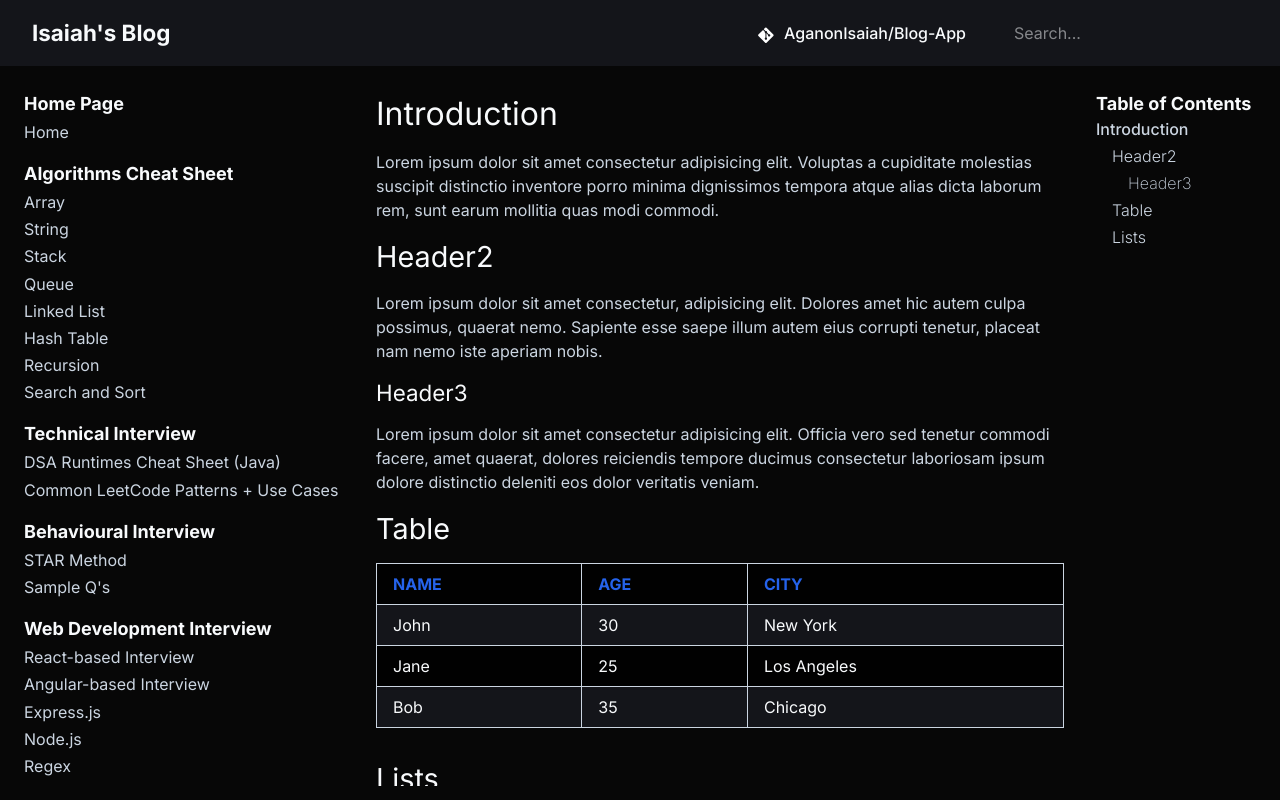
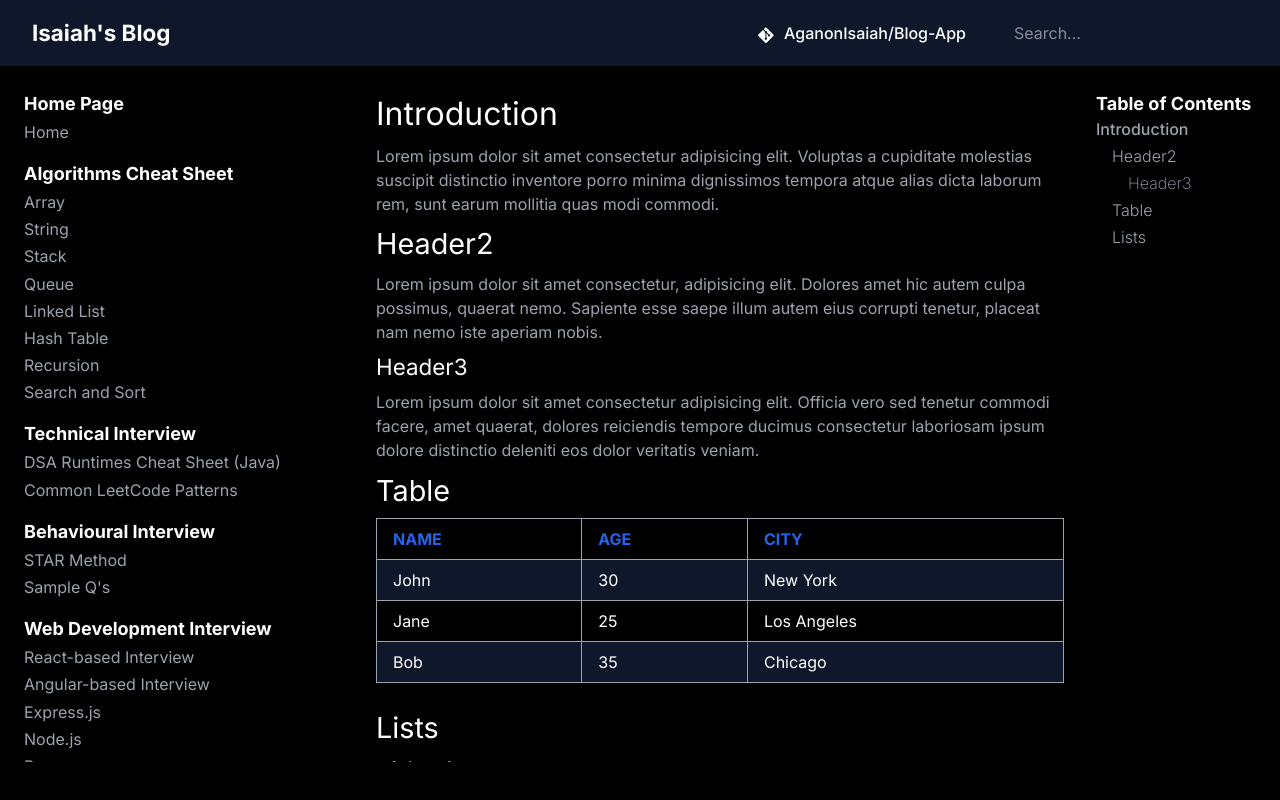
Before and after one commit to AganonIsaiah/Blog-App, a Next.js app: page / in a window 1280 px wide. Built offline with nearby package versions, Linux system fonts and the light colour scheme.

Commit message:
new colours

```diff
--- a/src/app/globals.css
+++ b/src/app/globals.css
@@ -3,14 +3,12 @@
 
 :root {
     --font-inter: 'Inter', sans-serif;
+    --bg-primary: #000000;
 
-    --bg-primary: #000000f8;
+    --header: #0f172a;
 
-    --header: hsla(225deg, 15%, 9%, 1);
-
-    --text-primary: #f8fafc;
-    --text-secondary: #cbd5e1;
-    /* --text-paragraph: #e2e8f0; */
+    --text-primary: #ffffff;
+    --text-secondary: #9ca3af;
 
     --text-link: #2563eb;
     --text-link-clicked: #1d4ed8;
@@ -62,6 +60,17 @@ ol {
 .pages {
     display: flex;
     flex-direction: column;
-    gap: 0.8rem;
+    gap: 0.4rem;
 
 }
+
+.custom-scrollbar {
+    scroll-behavior: smooth;
+    scrollbar-width: none;
+    scrollbar-color: transparent transparent;
+}
+
+.custom-scrollbar:hover {
+    scrollbar-width: thin;
+    scrollbar-color: var(--text-link-clicked) transparent;
+}
--- a/src/app/layout.tsx
+++ b/src/app/layout.tsx
@@ -33,14 +33,14 @@ export default function RootLayout({
         <Header />
 
         <div className="flex p-6 gap-8 h-[calc(100vh-theme(spacing.20))] overflow-hidden">
-          <Nav className="hidden md:block flex-shrink-0 w-80" />
+          <Nav className="hidden md:block flex-shrink-0 w-80 overflow-y-auto custom-scrollbar" />
 
-          <div className="flex-1 min-w-0">
+          <div className="flex-1 min-w-0 overflow-y-auto custom-scrollbar">
             {children}
 
           </div>
 
-          <Contents className="hidden md:block flex-shrink-0 w-40" />
+          <Contents className="hidden md:block flex-shrink-0 w-40 overflow-y-auto custom-scrollbar" />
         </div>
       </body>
     </html>
--- a/src/components/Nav/Nav.module.css
+++ b/src/components/Nav/Nav.module.css
@@ -5,12 +5,12 @@
 
     position: sticky;
     top: 0;
-    max-height: 100vh;
-    overflow-y: auto;
-
+    /* max-height: 110vh; */
+    /* overflow-y: auto; */
+/*
     scrollbar-width: thin;
     scrollbar-color: var(--text-link-clicked) transparent;
-    scroll-behavior: smooth;
+    scroll-behavior: smooth; */
 }
 
 
--- a/src/data/navLinks.ts
+++ b/src/data/navLinks.ts
@@ -5,7 +5,7 @@ export const navSections = [
     {
         heading: "Home Page",
         links: [
-            { sub: "Home", href: "/"}
+            { sub: "Home", href: "/" }
         ]
     },
 
@@ -28,15 +28,15 @@ export const navSections = [
         heading: "Technical Interview",
         links: [
             { sub: "DSA Runtimes Cheat Sheet (Java)", href: "dsa-runtimes" },
-            { sub: "Common LeetCode Patterns + Use Cases", href: "#1" }
+            { sub: "Common LeetCode Patterns", href: "#1" }
         ],
     },
 
     {
         heading: "Behavioural Interview",
         links: [
-            { sub: "STAR Method", href: "#2"},
-            { sub: "Sample Q's", href: "#3"}
+            { sub: "STAR Method", href: "#2" },
+            { sub: "Sample Q's", href: "#3" }
         ],
     },
 
@@ -44,34 +44,36 @@ export const navSections = [
     {
         heading: "Web Development Interview",
         links: [
-            { sub: "React-based Interview", href: "/3"},
-            { sub: "Angular-based Interview", href: "/5"},
-            { sub: "Express.js", href: "/4"},
-            { sub: "Node.js", href: "/6"},
-            { sub: "Regex", href:"/7"},
-            { sub: "Restful APIs", href: "/9"}
+            { sub: "React-based Interview", href: "/3" },
+            { sub: "Angular-based Interview", href: "/5" },
+            { sub: "Express.js", href: "/4" },
+            { sub: "Node.js", href: "/6" },
+            { sub: "Regex", href: "/7" },
+            { sub: "HTML/CSS Notes", href: "9" }
         ],
     },
 
     {
-        heading: "Backend (Spring Boot) Interview",
+        heading: "Backend/Full-stack Interview",
         links: [
-            { sub: "hold", href: "/1"}
+            { sub: "Restful APIs", href: "/9" },
+            { sub: "SQL", href: "/1"},
+            { sub: "Spring Boot", href: "/30"}
         ],
     },
 
     {
         heading: "Mobile Developer (Swift) Interview",
         links: [
-            { sub: "hold", href: "/4"}
+            { sub: "hold", href: "/4" }
         ],
     },
 
-    {
-        heading: "French Notes",
-        links: [
-            { sub: "Conjugations", href: "/"}
-        ]
-    }
+    // {
+    //     heading: "French Notes",
+    //     links: [
+    //         { sub: "Conjugations", href: "/" }
+    //     ]
+    // }
 
 ]
```
